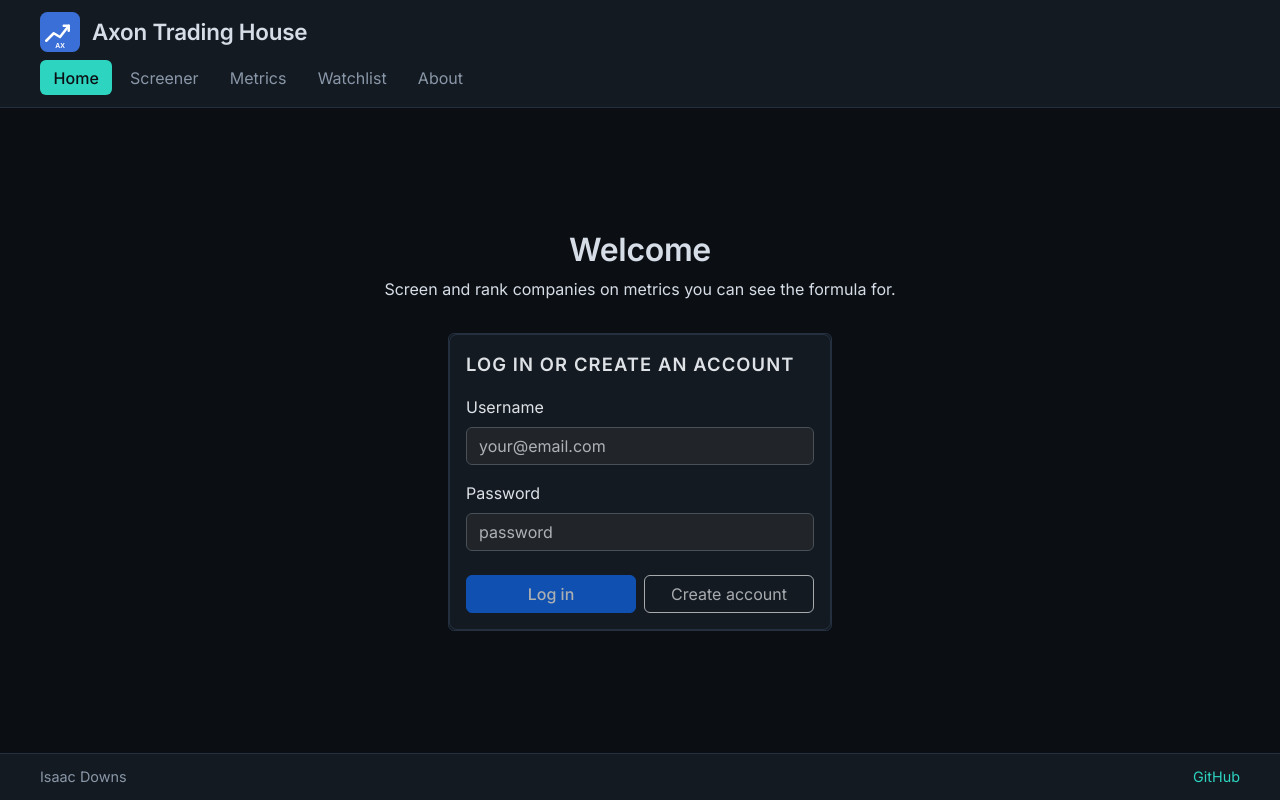
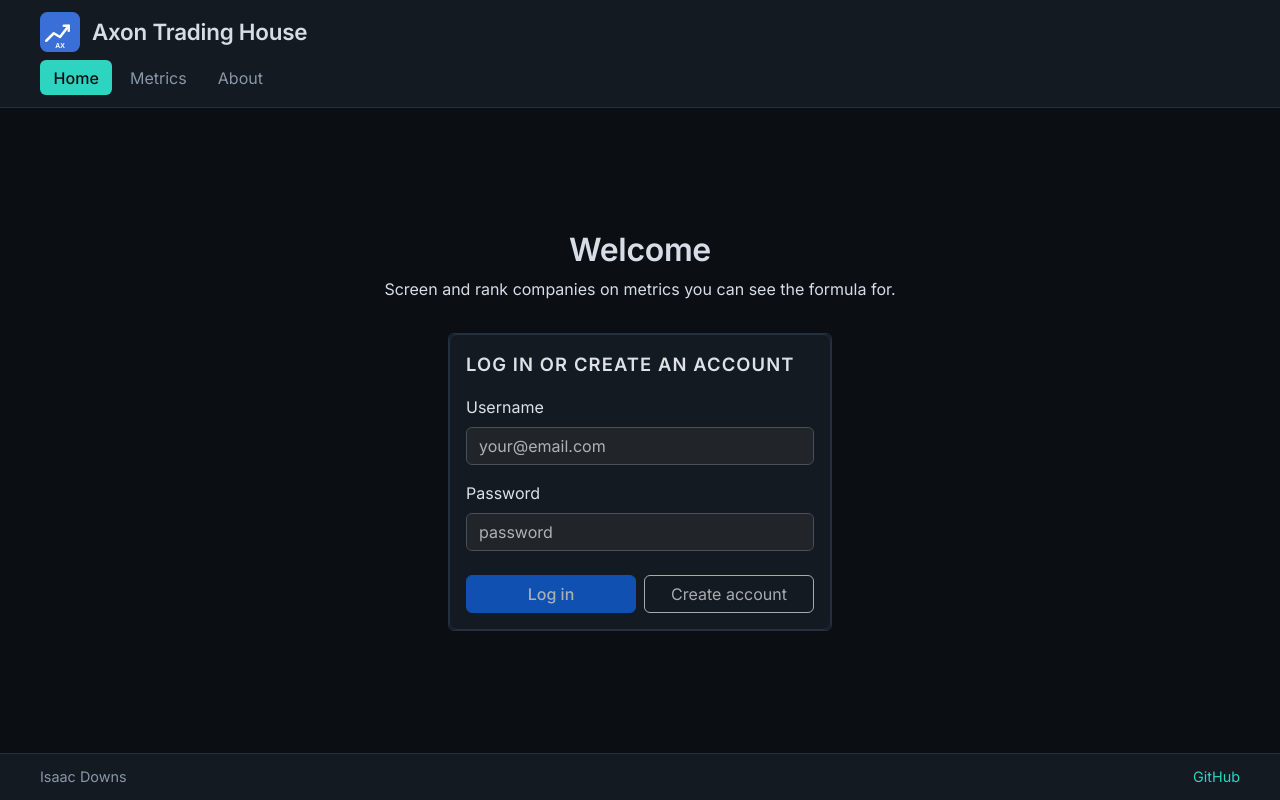
Before and after one commit to isaac-downs-3/startup, a React (Vite) app: page / in a window 1280 px wide. Built offline with nearby package versions, Linux system fonts and the light colour scheme.

Commit message:
Hide the screener and watchlist from signed-out visitors

```diff
--- a/src/app.jsx
+++ b/src/app.jsx
@@ -1,7 +1,7 @@
 import React from 'react';
 import 'bootstrap/dist/css/bootstrap.min.css';
 import './app.css';
-import { BrowserRouter, NavLink, Route, Routes } from 'react-router-dom';
+import { BrowserRouter, Navigate, NavLink, Route, Routes } from 'react-router-dom';
 import { Login } from './login/login';
 import { Screener } from './screener/screener';
 import { Metrics } from './metrics/metrics';
@@ -44,21 +44,25 @@ export default function App() {
                   Home
                 </NavLink>
               </li>
+              {userName && (
                 <li className="nav-item">
                   <NavLink className="nav-link" to="/screener">
                     Screener
                   </NavLink>
                 </li>
+              )}
               <li className="nav-item">
                 <NavLink className="nav-link" to="/metrics">
                   Metrics
                 </NavLink>
               </li>
+              {userName && (
                 <li className="nav-item">
                   <NavLink className="nav-link" to="/watchlist">
                     Watchlist
                   </NavLink>
                 </li>
+              )}
               <li className="nav-item">
                 <NavLink className="nav-link" to="/about">
                   About
@@ -70,9 +74,11 @@ export default function App() {
 
         <Routes>
           <Route path="/" element={<Login signedInAs={userName} onLogin={logIn} onLogout={logOut} />} />
-          <Route path="/screener" element={<Screener />} />
+          {/* The screener and watchlist hold a user's data, so signed-out visitors go
+              to the login page. Metric definitions are public. */}
+          <Route path="/screener" element={userName ? <Screener /> : <Navigate to="/" replace />} />
           <Route path="/metrics" element={<Metrics />} />
-          <Route path="/watchlist" element={<Watchlist />} />
+          <Route path="/watchlist" element={userName ? <Watchlist /> : <Navigate to="/" replace />} />
           <Route path="/about" element={<About />} />
           <Route path="*" element={<NotFound />} />
         </Routes>
```
Lines whose indentation alone changed are shown as unchanged.
